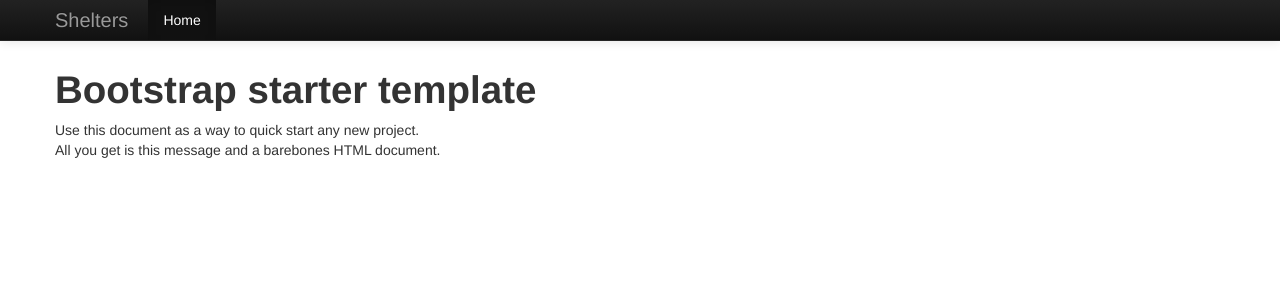
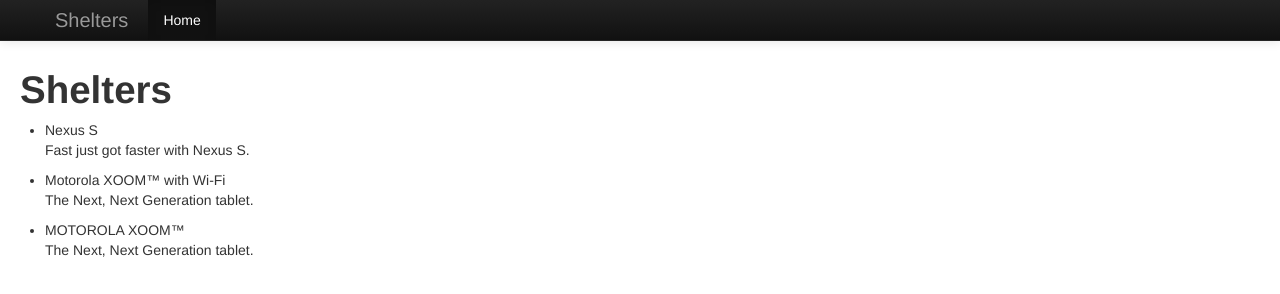
Before and after one commit to kalmas/shelters, a website: page web/index.html in a window 1280 px wide. Drawn offline with Linux system fonts and the light colour scheme.

Commit message:
print some stuff, next up: swap in express

```diff
--- a/web/index.html
+++ b/web/index.html
@@ -17,7 +17,7 @@
 
   </head>
 
-  <body ng-controller="ShelterCtrl">
+  <body ng-controller="SheltersCtrl">
     <div class="navbar navbar-inverse navbar-fixed-top">
       <div class="navbar-inner">
         <div class="container">
@@ -35,11 +35,19 @@
         </div>
       </div>
     </div>
-
-    <div class="container">
-      <h1>Bootstrap starter template</h1>
-      <p>Use this document as a way to quick start any new project.<br> All you get is this message and a barebones HTML document.</p>
-    </div> <!-- /container -->
+    <div class="container-fluid">
+      <div class="row-fluid">
+        <div class="span10">
+          <h1>Shelters</h1>
+          <ul class="shelters">
+            <li ng-repeat="shelter in shelters">
+              {{shelter.name}}
+              <p>{{shelter.snippet}}</p>
+            </li>
+          </ul>
+        </div>
+    </div>
+  </div>
 
     <script src="angular/angular.js"></script>
     <script src="js/app.js"></script>
```
